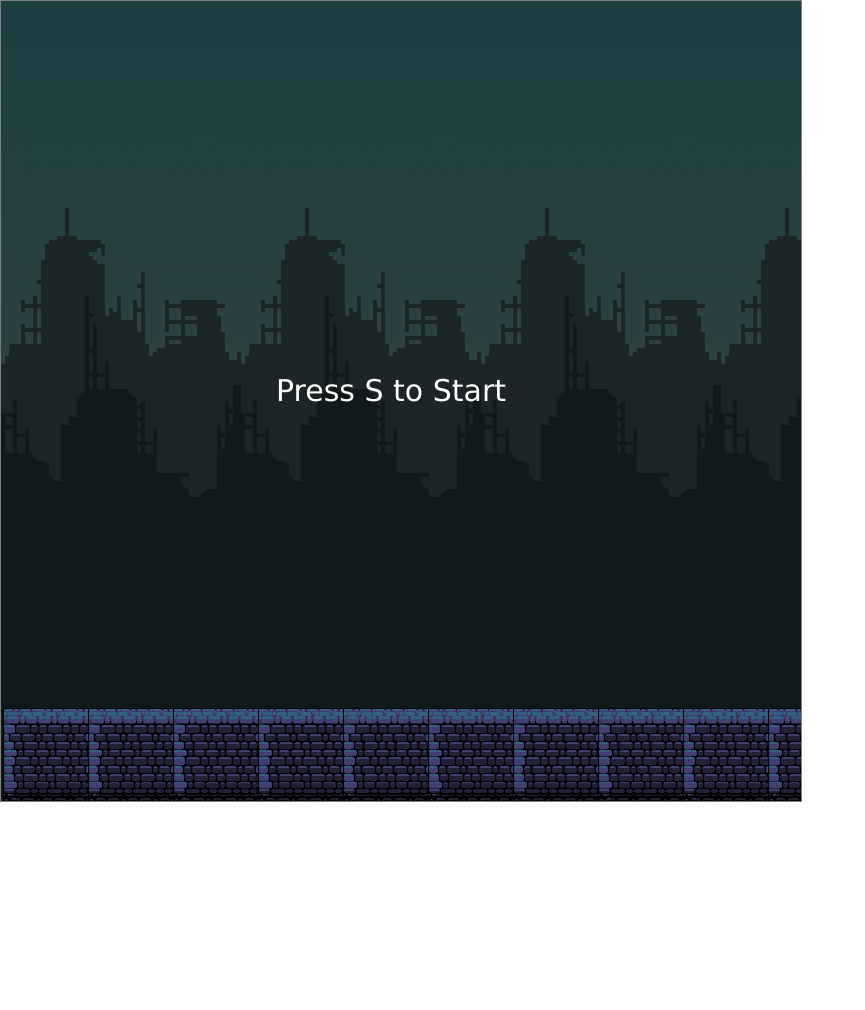
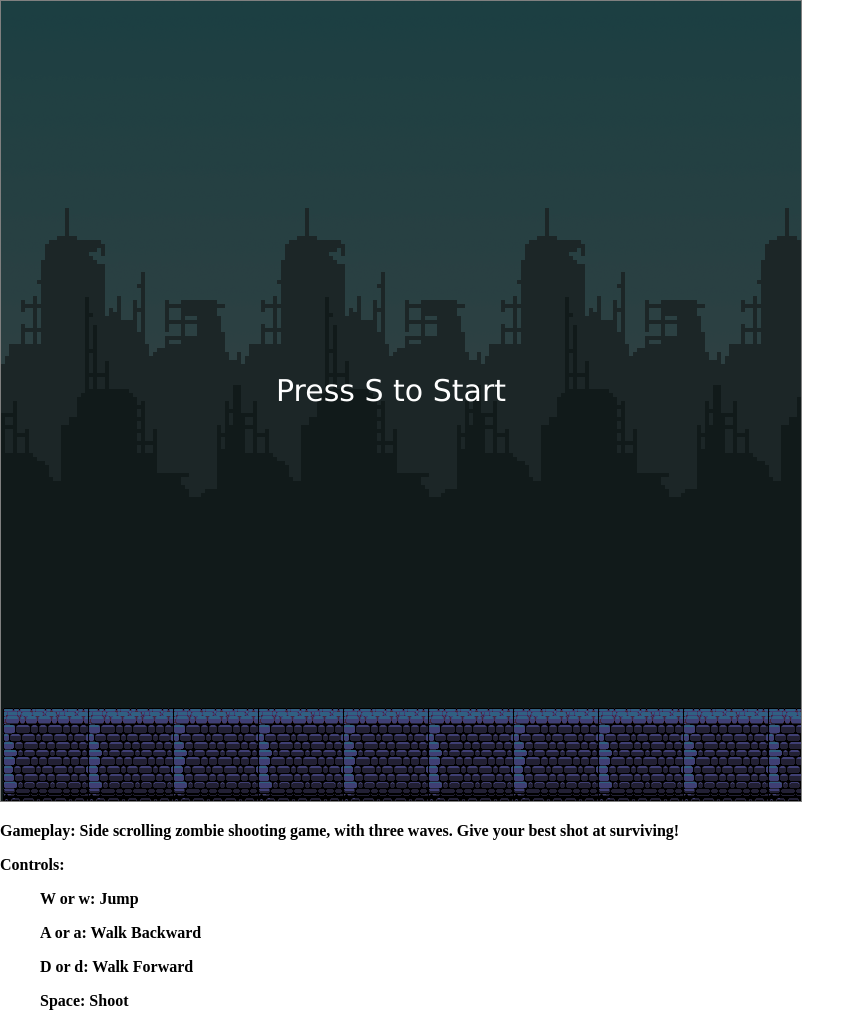
Before and after one commit to vecheka/Game, a plain HTML site: page index.html in a window 1280 px wide. Shown: the whole page, without its empty margins (0-865 px from the left). Before the commit the page ends 806 px from the top, so only its background shows below. Drawn offline with Linux system fonts and the light colour scheme.

Commit message:
Add files via upload

```diff
--- a/index.html
+++ b/index.html
@@ -30,13 +30,13 @@
 
 		}
 
-		<!-- #background { -->
-			<!-- background-image: url("img/bg.png"); -->
-			<!-- background-size: cover; -->
-			<!-- background-repeat: no-repeat; -->
-			<!-- background-position: center center; -->
-		<!-- } -->
+		#instruction {
+			font-weight: bold;
+		}
 
+		#instruction ul{
+			list-style: none;
+		}
 
 	</style>
 
@@ -54,7 +54,19 @@
 
 	</div>
 
+	<div id = "instruction">
+		<p>
+			Gameplay: Side scrolling zombie shooting game, with three waves. Give your best shot at surviving!
+		</p>
+		Controls:
 
+			<ul> W or w: Jump</ul>
+			<ul> A or a: Walk Backward</ul>
+			<ul> D or d: Walk Forward</ul>
+			<ul> Space:  Shoot</ul>
+
+
+	</div>
 
 
 
```
